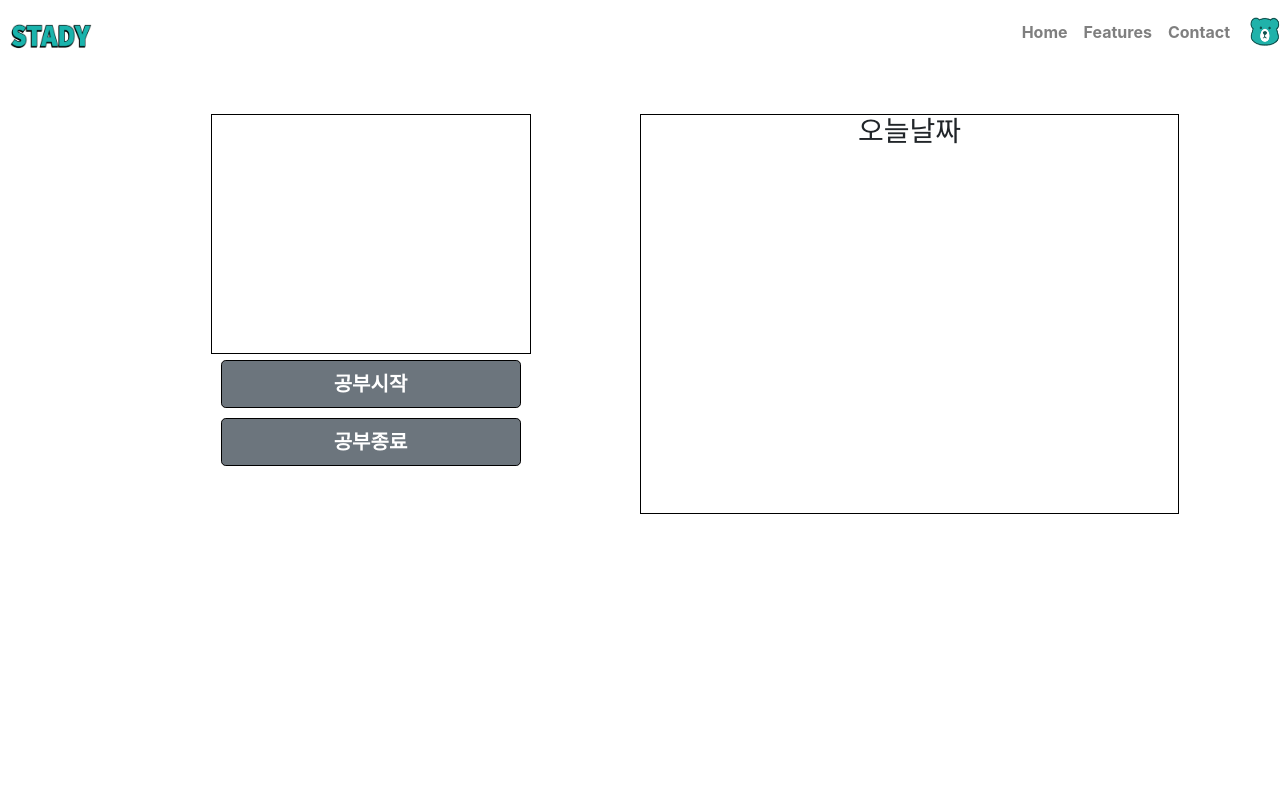
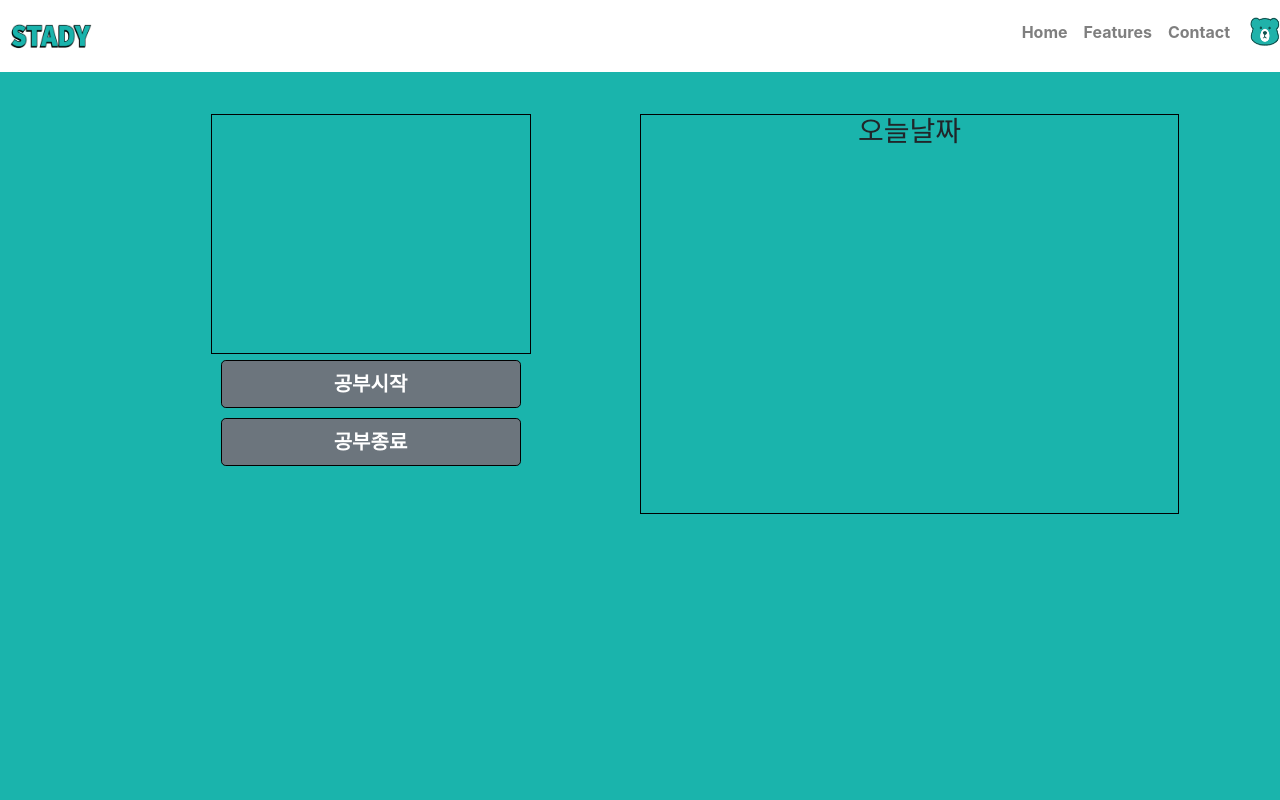
Before and after one commit to T-emergency/stady, a Django app: template templates/index.html in a window 1280 px wide. Run offline with Django 4.2, Linux system fonts and the light colour scheme; the template is opened without the code that fills it, so the values that code supplies are empty; some libraries are stand-ins or nearby versions.

Commit message:
Style : 머지 전 UI 저장

```diff
--- a/stady/urls.py
+++ b/stady/urls.py
@@ -27,7 +27,5 @@ urlpatterns = [
     # path('profile/', include('user.urls')),
     path('study/', include('study.urls')),
 
-    # test urls
-    path('profile/', profile, name='profile'),
     # path('accounts/', include('allauth.urls')),
 ] + static(settings.STATIC_URL, document_root=settings.STATIC_ROOT)
--- a/templates/base.html
+++ b/templates/base.html
@@ -56,9 +56,9 @@
     </style>
     {% block extra-style %}{% endblock %}
   </head>
-  <body class="d-flex h-100 text-center" style="">
+  <body class="d-flex h-100 text-center" style="background-color: #1AB4AC;">
     <div class="container w-100 h-100 p-3 mx-auto">
-      <header class="mb-auto">
+      <header class="mb-auto" style="background-color: white;">
         <div class="fixed-top" id="main_nav">
           <h3 class="float-md-start mb-0">
             <img class="nav_logo" src="/static/images/stady_1.png" />
@@ -109,7 +109,7 @@
           </nav>
         </div>
       </header>
-      <main class="d-flex stady_wrap mt-5" style="height: 500px">
+      <main class="d-flex stady_wrap mt-5" style="height: 500px; ">
         {% block content %} {% endblock %}
       </main>
     </div>
```
Also changed, not shown: stady/views.py (+1 -15 lines).
